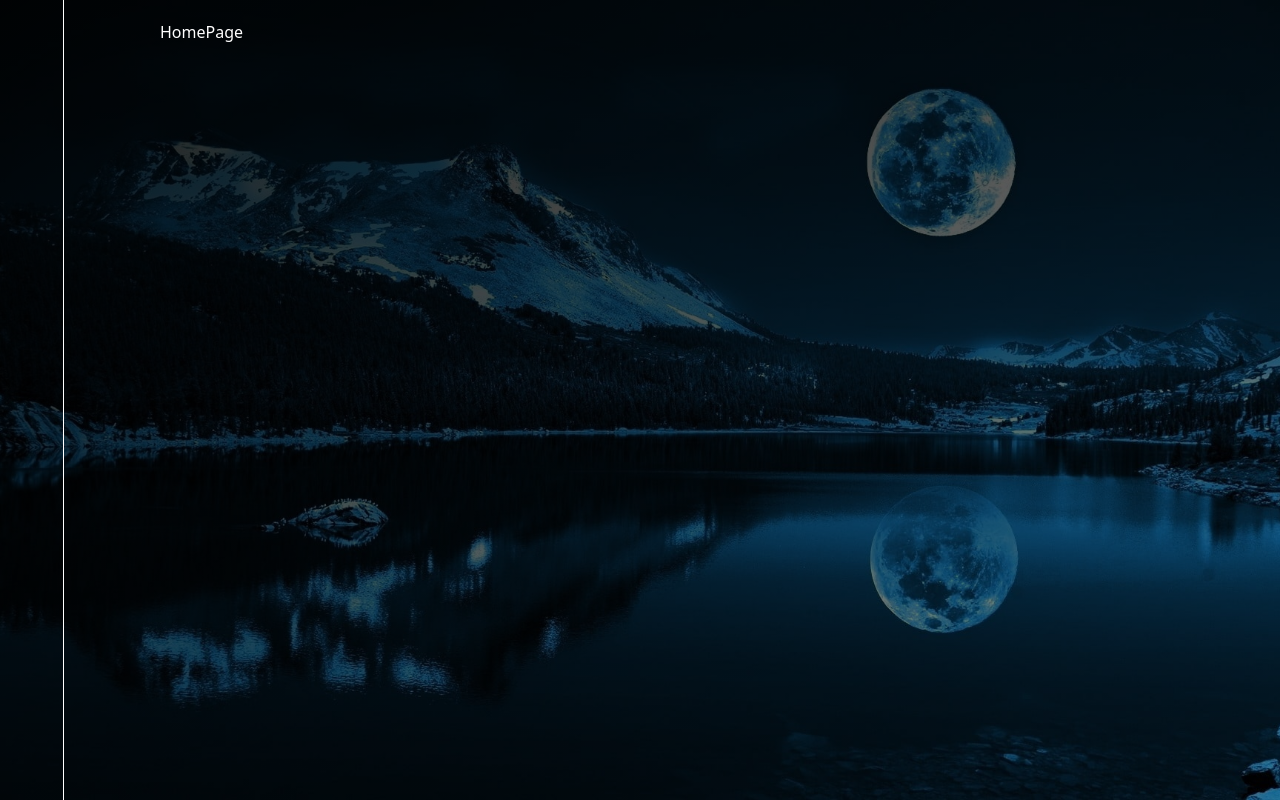
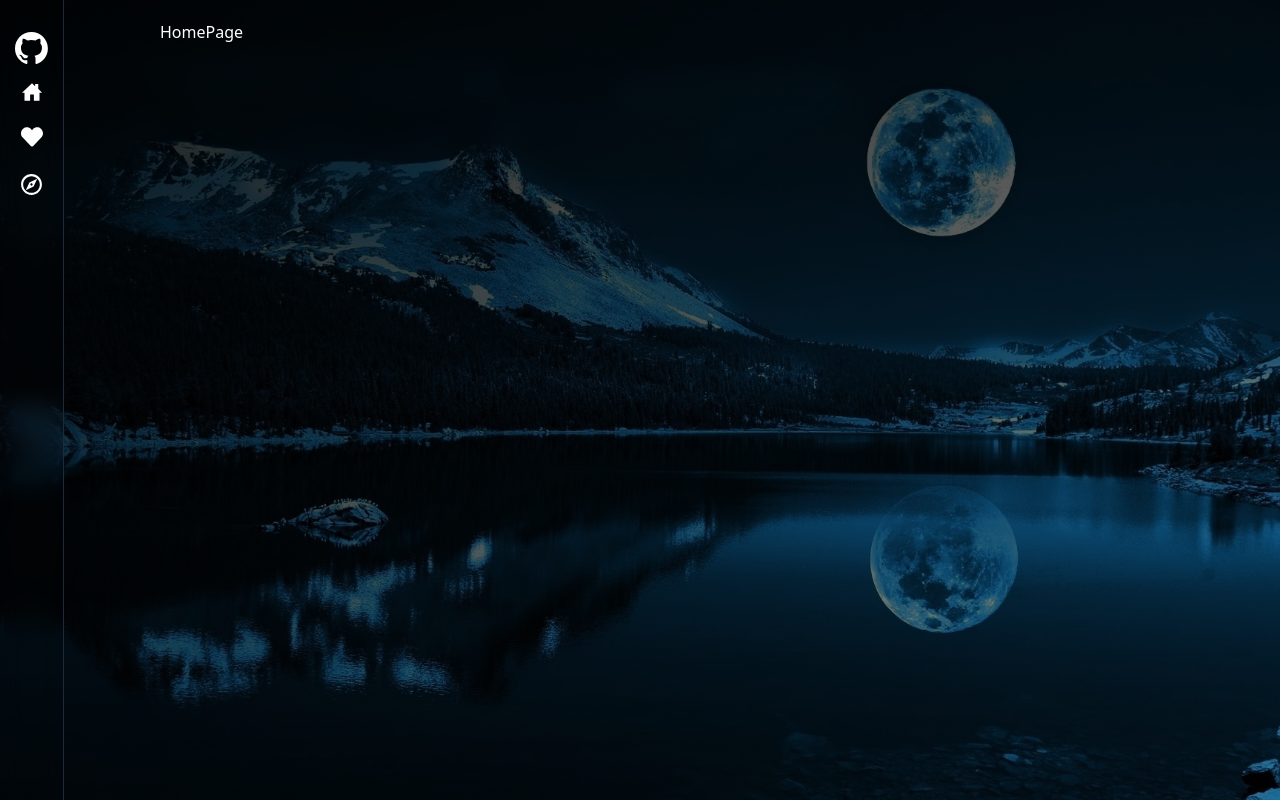
Before and after one commit to ASUS-TUFLSR/MERN-GITHUB, a React (Vite) app in the folder frontend/: page / in a window 1280 px wide. Built offline with nearby package versions, Linux system fonts and the light colour scheme.

Commit message:
Sidebar Completed

```diff
--- a/frontend/src/components/Sidebar.jsx
+++ b/frontend/src/components/Sidebar.jsx
@@ -1,10 +1,62 @@
 import React from 'react'
+import { Link } from 'react-router-dom'
+import { IoHomeSharp } from "react-icons/io5";
+import { FaHeart } from "react-icons/fa";
+import { MdOutlineExplore } from "react-icons/md";
+import { PiSignInBold } from "react-icons/pi";
+import { MdEditDocument } from "react-icons/md";
 
 const Sidebar = () => {
+  const authUser = true;
   return (
     <aside className='flex flex-col items-center min-w-12 sm:w-16 sticky top-0 left-0 h-screen py-8
-    overflow-y-auto border-r' >
+    overflow-y-auto border-r bg-clip-padding backdrop-filter
+    backdrop-blur-md bg-opacity-10 hover:bg-gray-600/10 border-gray-800 text-white ' >
+      <nav className='h-full flex flex-col gap-3' >
+         <Link to="/" className='flex justify-center' >
+          <img className='h-8' src='/github.svg' alt='Github Logo' />
+         </Link>
 
+         <Link to="/" className='p-1.5 flex justify-center transition-colors duration-200 rounded-lg hover:bg-gray-800' >
+          <IoHomeSharp size={20}/>
+         </Link>
+
+         {authUser && (
+					<Link
+						to='/likes'
+						className='p-1.5 flex justify-center transition-colors duration-200 rounded-lg hover:bg-gray-800'
+					>
+						<FaHeart size={22} />
+					</Link>
+				)}
+
+				{authUser && (
+					<Link
+						to='/explore'
+						className='p-1.5  flex justify-center transition-colors duration-200 rounded-lg hover:bg-gray-800'
+					>
+						<MdOutlineExplore size={25} />
+					</Link>
+				)}
+
+				{!authUser && (
+					<Link
+						to='/login'
+						className='p-1.5 focus:outline-nones transition-colors duration-200 rounded-lg hover:bg-gray-800'
+					>
+						<PiSignInBold size={25} />
+					</Link>
+				)}
+
+				{!authUser && (
+					<Link
+						to='/signup'
+						className='p-1.5 focus:outline-nones transition-colors duration-200 rounded-lg hover:bg-gray-800'
+					>
+						<MdEditDocument size={25} />
+					</Link>
+				)}
+      </nav>
     </aside>
   )
 }
```
